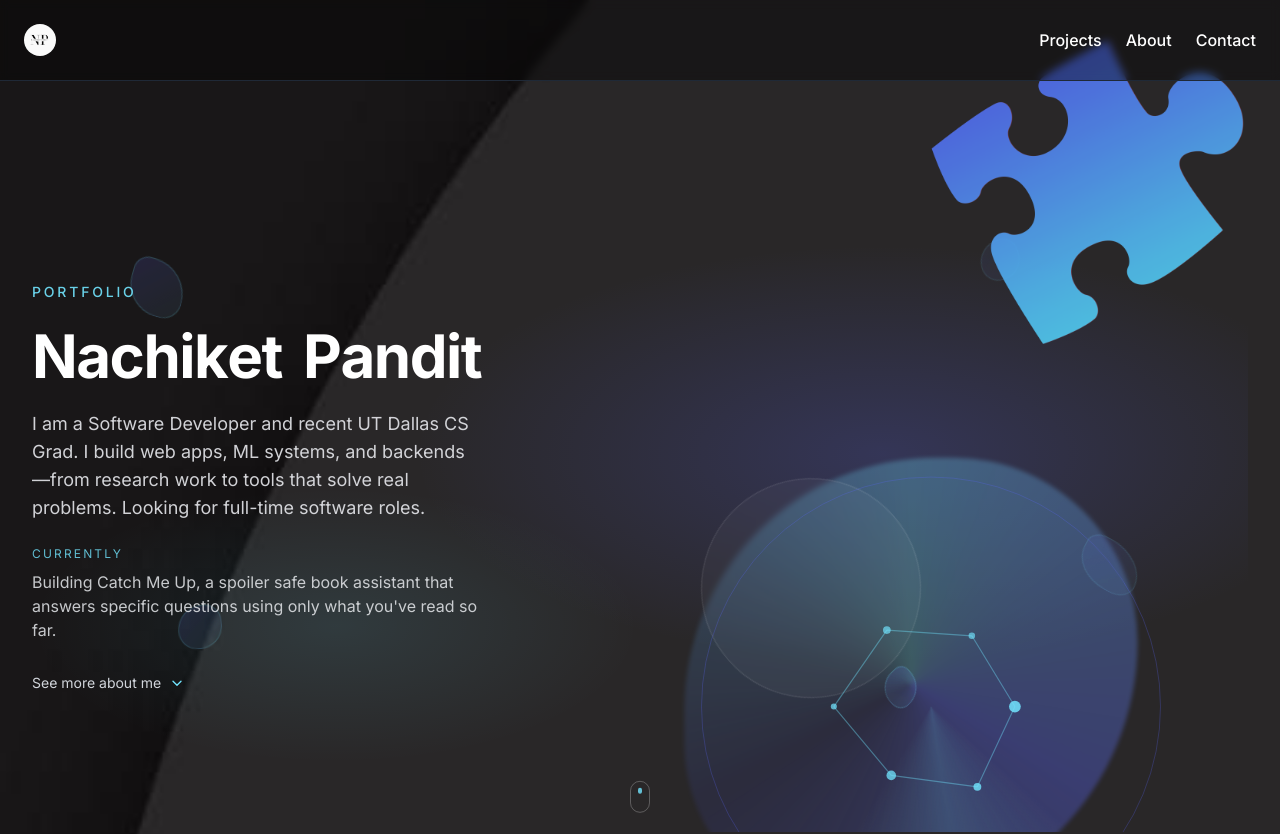
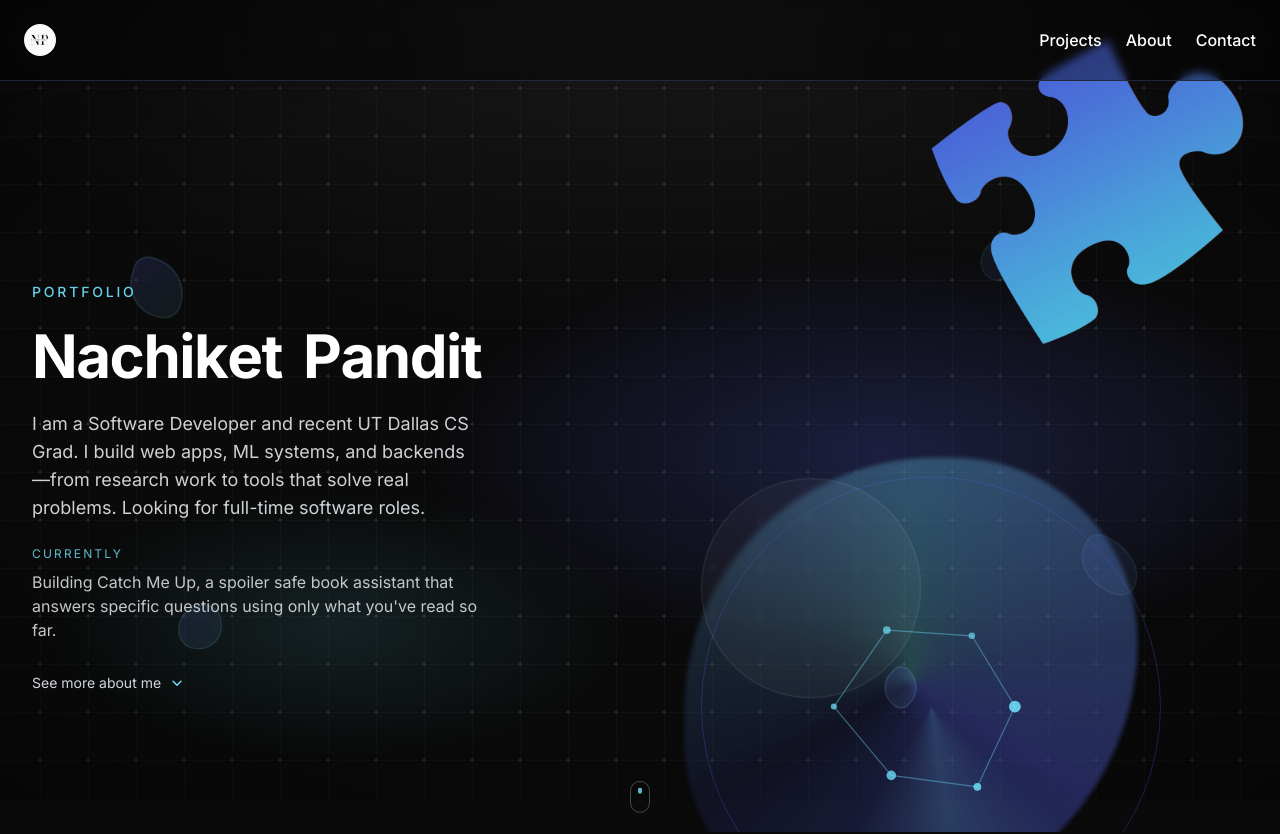
Before and after one commit to nachiketpandit101/portfolio, a Next.js app: page / in a window 1280 px wide. Shown: the top 834 px of the page. Built offline with nearby package versions, Linux system fonts and the light colour scheme.

Commit message:
new background

```diff
--- a/src/app/layout.tsx
+++ b/src/app/layout.tsx
@@ -19,8 +19,17 @@ export default function RootLayout({
 }>) {
   return (
     <html lang="en">
-      <body className={`${inter.className} bg-black text-white min-h-screen bg-cover bg-center bg-no-repeat`}
-        style={{ backgroundImage: "url('/images/background.jpg')" }}>
+      <body className={`${inter.className} bg-[#0a0a0a] text-white min-h-screen`}>
+        <div
+          aria-hidden
+          className="fixed inset-0 -z-10 pointer-events-none"
+          style={{
+            backgroundImage:
+              "radial-gradient(ellipse 80% 60% at 50% 0%, rgba(255,255,255,0.06), transparent 70%), radial-gradient(ellipse 100% 100% at 50% 50%, transparent 40%, rgba(0,0,0,0.75) 100%), url('/images/background.svg')",
+            backgroundRepeat: "no-repeat, no-repeat, repeat",
+            backgroundPosition: "center top, center, center",
+          }}
+        />
         <div className="min-h-screen flex flex-col">
           <header className="fixed top-0 left-0 right-0 p-6 flex justify-between items-center border-b border-gray-800 bg-black/40 backdrop-blur-sm z-50">
             <div>
```
Also changed, not shown: public/images/background.svg (added).
